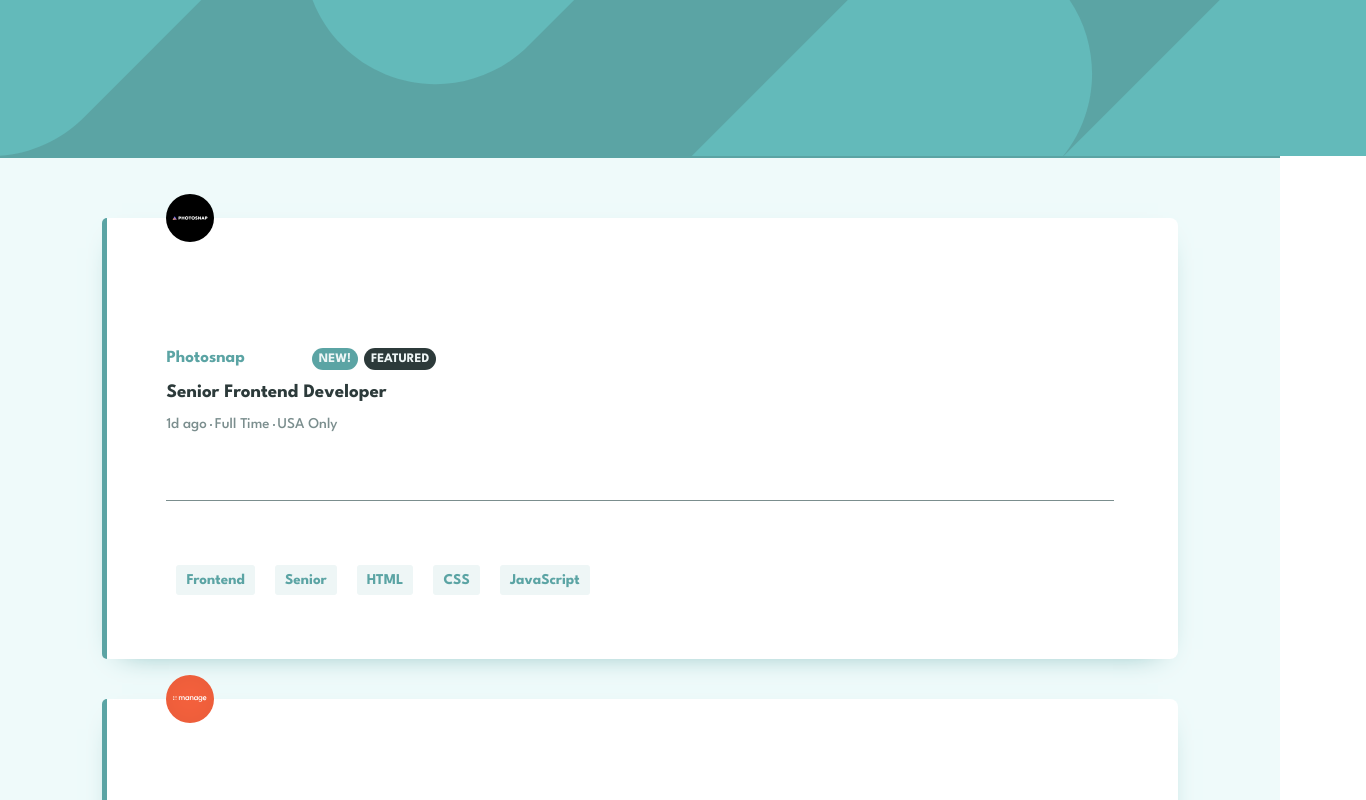
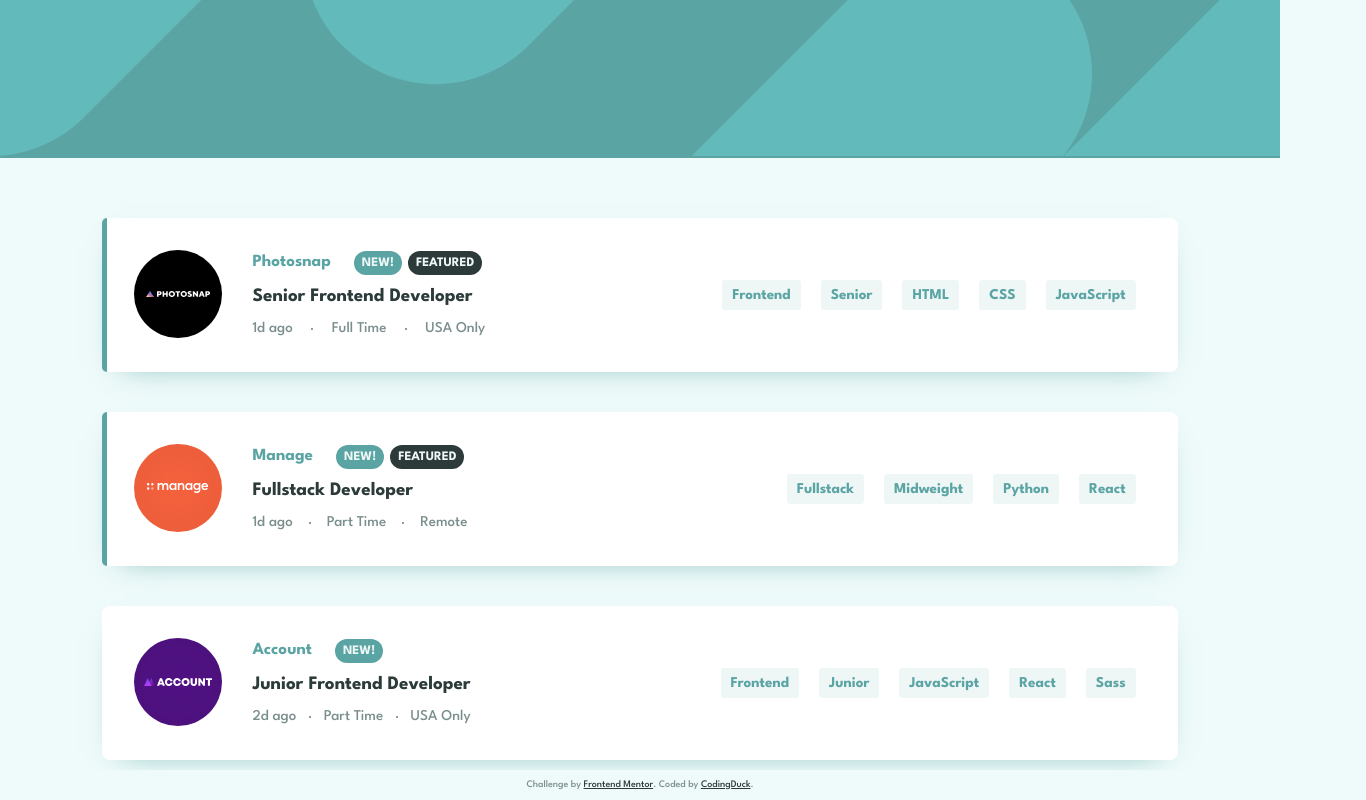
Before and after one commit to KaskaS-O/static-job-listings, a React (Create React App) app: page / in a window 1280 px wide. Shown: the top 800 px of the page, 1366 px wide, since content can reach past the window. Built offline with nearby package versions, Linux system fonts and the light colour scheme.

Commit message:
Create mobile and desktop layouts, style active states

```diff
--- a/src/App/style.js
+++ b/src/App/style.js
@@ -1,8 +1,27 @@
 import styled from "styled-components";
 
+const sizes = {
+  mobileXS: "300px",
+  mobileS: "375px",
+  mobileM: "768px",
+  mobileL: "1024px",
+
+  desktopS: "1200px",
+  desktopM: "1440px",
+  desktopL: "1600px",
+};
+
+export const device = {
+  mobileXS: `(min-width: ${sizes.mobileXS})`,
+  mobileS: `(min-width: ${sizes.mobileS})`,
+  mobileM: `(min-width: ${sizes.mobileM})`,
+  mobileL: `(min-width: ${sizes.mobileL})`,
+  desktopS: `(min-width: ${sizes.desktopS})`,
+  desktopM: `(min-width: ${sizes.desktopM})`,
+  desktopL: `(min-width: ${sizes.desktopL})`,
+};
+
 export const StyledWrapper = styled.div`
-  /* position: relative; */
   display: flex;
   flex-direction: column;
-  background-color: var(--bg);
 `;
--- a/src/FilterPanel/style.js
+++ b/src/FilterPanel/style.js
@@ -33,6 +33,11 @@ export const StyledRemoveBtn = styled.span`
   background-color: var(--primary-txt);
   border-bottom-right-radius: var(--filter-border-radius);
   border-top-right-radius: var(--filter-border-radius);
+  transition: 0.2s;
+  :hover {
+    cursor: pointer;
+    background-color: var(--titles);
+  }
 
   img {
     position: absolute;
@@ -61,4 +66,10 @@ export const StyledClearBtn = styled.button`
   color: var(--secondary-txt);
   font-size: var(--span-font-size);
   font-weight: 700;
+  transition: 0.2s;
+  :hover {
+    cursor: pointer;
+    color: var(--primary-txt);
+    text-decoration: underline;
+  }
 `;
--- a/src/Footer/style.js
+++ b/src/Footer/style.js
@@ -1,8 +1,12 @@
 import styled from "styled-components";
 
 export const StyledFooter = styled.footer`
+  position: fixed;
+  bottom: 0;
+  left: 0;
   width: 100%;
-  padding: 10px 0;
+  height: 30px;
+  line-height: 30px;
   background-color: var(--bg);
   text-align: center;
   color: var(--secondary-txt);
--- a/src/Header/Header.js
+++ b/src/Header/Header.js
@@ -1,13 +1,10 @@
-import { ReactComponent as headerBgMobile } from "../images/bg-header-mobile.svg";
-import { ReactComponent as headerBgDesktop } from "../images/bg-header-desktop.svg";
-import { StyledHeader, StyledTitle } from "./style";
+import { StyledBg, StyledHeader, StyledTitle } from "./style";
 
 const Header = () => {
-  const Bg = window.innerWidth <= 1024 ? headerBgMobile : headerBgDesktop;
   return (
     <StyledHeader>
       <StyledTitle>Static Job Listing</StyledTitle>
-      <Bg />
+      <StyledBg />
     </StyledHeader>
   );
 };
--- a/src/Header/style.js
+++ b/src/Header/style.js
@@ -1,5 +1,12 @@
 import styled from "styled-components";
+import { ReactComponent as headerBgMobile } from "../images/bg-header-mobile.svg";
+import { ReactComponent as headerBgDesktop } from "../images/bg-header-desktop.svg";
 
+const BgImg = window.innerWidth < 1024 ? headerBgMobile : headerBgDesktop;
+
+export const StyledBg = styled(BgImg)`
+  width: 100%;
+`;
 export const StyledHeader = styled.header`
   width: 100%;
   background-color: var(--primary-txt);
--- a/src/JobOffer/Categories.js
+++ b/src/JobOffer/Categories.js
@@ -7,7 +7,7 @@ const Categories = (props) => {
     .concat(languages)
     .concat(tools)
     .map((filter, index) => (
-      <StyledFilter key={index} onClick={handleFilter}>
+      <StyledFilter shouldHover key={index} onClick={handleFilter}>
         {filter}
       </StyledFilter>
     ));
--- a/src/JobOffer/JobOffer.js
+++ b/src/JobOffer/JobOffer.js
@@ -21,7 +21,7 @@ const JobOffer = (props) => {
 
   return (
     <StyledElement>
-      <StyledBar />
+      {featured ? <StyledBar /> : null}
       <Logo logo={logo} />
       <Info
         company={company}
@@ -32,7 +32,7 @@ const JobOffer = (props) => {
         contract={contract}
         location={location}
       />
-      <StyledBorder />
+      {window.innerWidth < 1200 ? <StyledBorder /> : null}
       <Categories
         role={role}
         level={level}
--- a/src/JobOffer/style.js
+++ b/src/JobOffer/style.js
@@ -1,16 +1,24 @@
 import styled, { css } from "styled-components";
 import React from "react";
 import { ReactComponent as DotIcon } from "../images/dot-svgrepo-com.svg";
+import { device } from "../App/style";
 
 export const StyledElement = styled.li`
   display: grid;
   position: relative;
   border-radius: var(--offer-border-radius);
-  /* box-shadow: 0 10px 30px -20px var(--primary-txt); */
   box-shadow: var(--box-shadow);
   padding: calc(var(--inner-padding) * 2) var(--inner-padding)
     var(--inner-padding);
   background-color: white;
+
+  @media ${device.desktopS} {
+    grid-template-columns: auto auto 1fr;
+    column-gap: 30px;
+    justify-content: space-between;
+    align-items: center;
+    padding: calc(var(--inner-padding) * 0.5);
+  } ;
 `;
 
 export const StyledBar = styled.div`
@@ -42,6 +50,15 @@ export const StyledLogoContainer = styled.div`
     height: 100%;
     width: 100%;
   }
+
+  @media ${device.desktopS} {
+    position: relative;
+    left: 0;
+    top: 0;
+    grid-area: 1/1/2/2;
+    height: auto;
+    width: auto;
+  }
 `;
 
 export const StyledInfo = styled.div`
@@ -58,16 +75,25 @@ export const StyledCompanyName = styled.h3`
   font: var(--h3-font-size);
   font-weight: 700;
   font-size: var(--h3-font-size);
+
+  @media ${device.desktopS} {
+    margin-right: 20px;
+  }
 `;
 
 export const StyledPosition = styled.h2`
   color: var(--titles);
   font-size: var(--h2-font-size);
   line-height: 2.2;
+  transition: 0.2s;
+  :hover {
+    cursor: pointer;
+    color: var(--primary-txt);
+  }
 `;
 
 const AttributeStyles = css`
-  padding: 5px 7px;
+  padding: 6px 8px;
   margin: 0 3px;
   border-radius: calc((var(--h3-font-size) + 10px) / 2);
   text-transform: uppercase;
@@ -86,6 +112,12 @@ export const StyledNew = styled.span`
 
 export const StyledDetailsContainer = styled.div`
   color: var(--secondary-txt);
+
+  @media ${device.desktopS} {
+    display: flex;
+    align-items: center;
+    justify-content: space-between;
+  }
 `;
 
 export const StyledDetail = styled.span`
@@ -106,6 +138,10 @@ export const StyledFiltersContainer = styled.div`
   display: flex;
   row-gap: calc(var(--filter-margin) * 1.5);
   flex-wrap: wrap;
+
+  @media ${device.desktopS} {
+    justify-content: end;
+  }
 `;
 
 export const StyledFilter = styled.span`
@@ -118,4 +154,14 @@ export const StyledFilter = styled.span`
   font-size: var(--span-font-size);
   font-weight: 700;
   line-height: var(--close-btn-size);
+  transition: 0.2s;
+  ${(props) =>
+    props.shouldHover &&
+    css`
+      &:hover {
+        cursor: pointer;
+        background-color: var(--primary-txt);
+        color: var(--filter-tablets);
+      }
+    `}
 `;
--- a/src/OffersList/style.js
+++ b/src/OffersList/style.js
@@ -1,4 +1,5 @@
 import styled from "styled-components";
+import { device } from "../App/style";
 
 export const StyledList = styled.ul`
   display: grid;
@@ -7,4 +8,21 @@ export const StyledList = styled.ul`
   row-gap: var(--row-gap);
   padding: calc(var(--row-gap) * 1.5) var(--outer-margin);
   width: 100%;
+
+  @media ${device.mobileM} {
+    padding-left: calc(var(--outer-margin) * 1.5);
+    padding-right: calc(var(--outer-margin) * 1.5);
+  }
+
+  @media ${device.desktopS} {
+    padding-left: var(--outer-margin);
+    padding-right: var(--outer-margin);
+  }
+
+  @media ${device.desktopM} {
+    width: 1200px;
+    padding-left: 0;
+    padding-right: 0;
+    margin: 0 auto;
+  }
 `;
--- a/src/scss/_variables.scss
+++ b/src/scss/_variables.scss
@@ -0,0 +1,10 @@
+// breakpoints
+
+$mobileXS: 300px;
+$mobileS: 375px;
+$mobileM: 768px;
+$mobileL: 1024px;
+
+$desktopS: 1200px;
+$desktopM: 1440px;
+$desktopL: 1600px;
--- a/src/scss/style.scss
+++ b/src/scss/style.scss
@@ -1,6 +1,6 @@
 // - Font size: 15px
+@import "variables";
 @import "normalize";
-@import "variables";
 
 :root {
   --bg: hsl(180, 52%, 96%);
@@ -22,3 +22,9 @@
   --close-btn-size: 30px;
   --box-shadow: 0 10px 30px -20px var(--primary-txt);
 }
+
+body {
+  position: relative;
+  min-height: 100vh;
+  background-color: var(--bg);
+}
```
Also changed, not shown: 1 other file (tests, documents, lock files or other folders).
